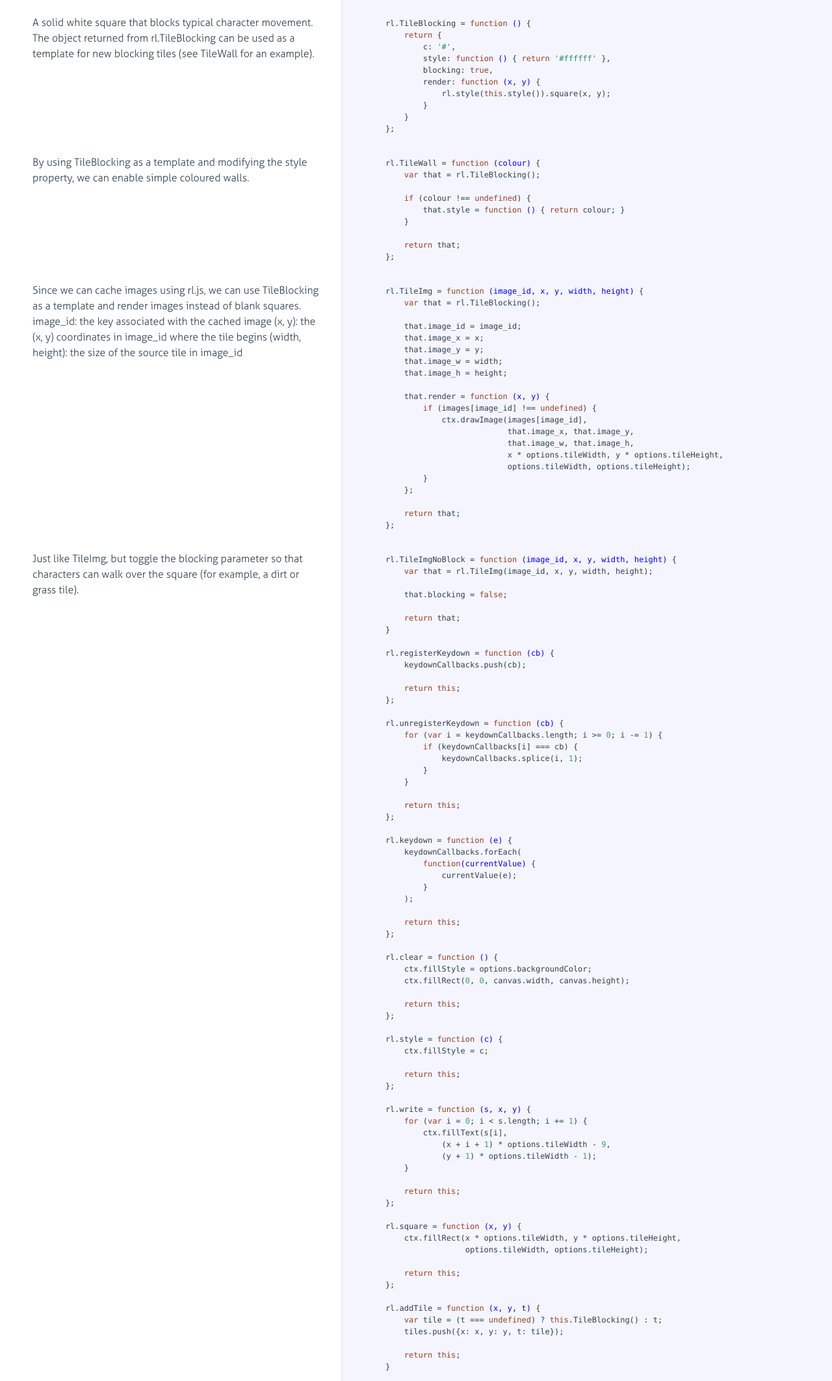
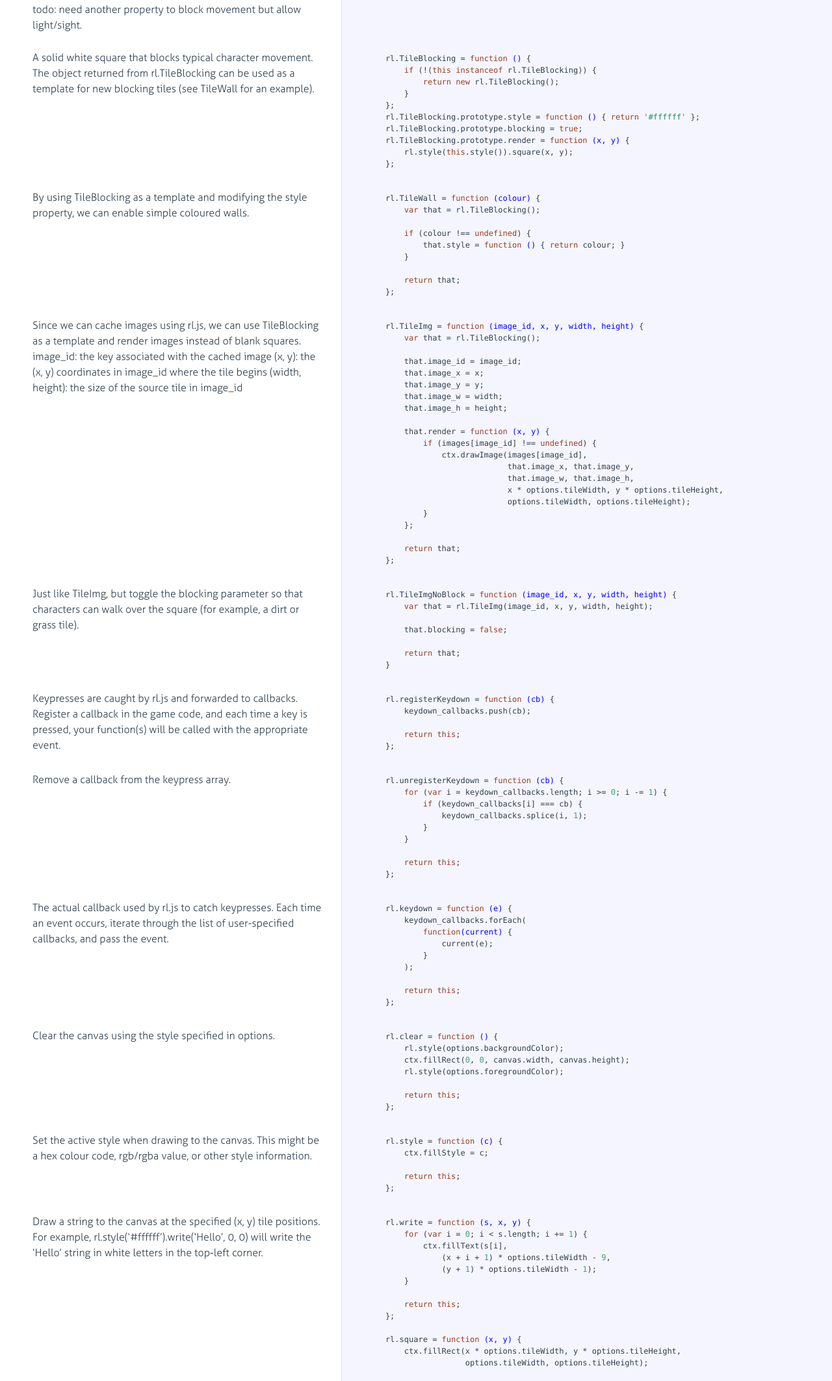
Before and after one commit to scotchfield/rl.js, a plain HTML site: page docs/rl.html in a window 1280 px wide. Shown: the part 675-2800 px from the top of the page at 65% size. Drawn offline with Linux system fonts and the light colour scheme.

Commit message:
Update comments, use rl.style instead of canvas, update docco

```diff
--- a/docs/rl.html
+++ b/docs/rl.html
@@ -37,7 +37,9 @@
 
     <span class="hljs-keyword">var</span> rl = {}, tiles = [],
         canvas = <span class="hljs-literal">false</span>, ctx = <span class="hljs-literal">false</span>,
-        keydownCallbacks = [],
+        keydown_callbacks = [],
+        tiles_index = {},
+        blocking = {},
 
     images = {},</pre></div></div>
 
@@ -62,6 +64,7 @@ the tile size, and so on. The defaults are listed here.</p>
         tileWidth: <span class="hljs-number">24</span>,
         tileHeight: <span class="hljs-number">24</span>,
         backgroundColor: <span class="hljs-string">'#000000'</span>,
+        foregroundColor: <span class="hljs-string">'#ffffff'</span>,
         font: <span class="hljs-string">'20pt monospace'</span>,
         fontFillStyle: <span class="hljs-string">'#ffffff'</span>,
         textAlign: <span class="hljs-string">'center'</span>,
@@ -112,14 +115,14 @@ for new blocking tiles (see TileWall for an example).</p>
             </div>
 
             <div class="content"><div class='highlight'><pre>    rl.TileBlocking = <span class="hljs-function"><span class="hljs-keyword">function</span> <span class="hljs-params">()</span> </span>{
-        <span class="hljs-keyword">return</span> {
-            c: <span class="hljs-string">'#'</span>,
-            style: <span class="hljs-function"><span class="hljs-keyword">function</span> <span class="hljs-params">()</span> </span>{ <span class="hljs-keyword">return</span> <span class="hljs-string">'#ffffff'</span> },
-            blocking: <span class="hljs-literal">true</span>,
-            render: <span class="hljs-function"><span class="hljs-keyword">function</span> <span class="hljs-params">(x, y)</span> </span>{
-                rl.style(<span class="hljs-keyword">this</span>.style()).square(x, y);
-            }
+        <span class="hljs-keyword">if</span> (!(<span class="hljs-keyword">this</span> <span class="hljs-keyword">instanceof</span> rl.TileBlocking)) {
+            <span class="hljs-keyword">return</span> <span class="hljs-keyword">new</span> rl.TileBlocking();
         }
+    };
+    rl.TileBlocking.prototype.style = <span class="hljs-function"><span class="hljs-keyword">function</span> <span class="hljs-params">()</span> </span>{ <span class="hljs-keyword">return</span> <span class="hljs-string">'#ffffff'</span> };
+    rl.TileBlocking.prototype.blocking = <span class="hljs-literal">true</span>;
+    rl.TileBlocking.prototype.render = <span class="hljs-function"><span class="hljs-keyword">function</span> <span class="hljs-params">(x, y)</span> </span>{
+        rl.style(<span class="hljs-keyword">this</span>.style()).square(x, y);
     };</pre></div></div>
 
         </li>
@@ -205,48 +208,134 @@ characters can walk over the square (for example, a dirt or grass tile).</p>
         that.blocking = <span class="hljs-literal">false</span>;
 
         <span class="hljs-keyword">return</span> that;
-    }
+    }</pre></div></div>
 
-    rl.registerKeydown = <span class="hljs-function"><span class="hljs-keyword">function</span> <span class="hljs-params">(cb)</span> </span>{
-        keydownCallbacks.push(cb);
+        </li>
+
+
+        <li id="section-9">
+            <div class="annotation">
+
+              <div class="pilwrap ">
+                <a class="pilcrow" href="#section-9">&#182;</a>
+              </div>
+              <p>Keypresses are caught by rl.js and forwarded to callbacks. Register
+a callback in the game code, and each time a key is pressed, your
+function(s) will be called with the appropriate event.</p>
+
+            </div>
+
+            <div class="content"><div class='highlight'><pre>    rl.registerKeydown = <span class="hljs-function"><span class="hljs-keyword">function</span> <span class="hljs-params">(cb)</span> </span>{
+        keydown_callbacks.push(cb);
 
         <span class="hljs-keyword">return</span> <span class="hljs-keyword">this</span>;
-    };
+    };</pre></div></div>
 
-    rl.unregisterKeydown = <span class="hljs-function"><span class="hljs-keyword">function</span> <span class="hljs-params">(cb)</span> </span>{
-        <span class="hljs-keyword">for</span> (<span class="hljs-keyword">var</span> i = keydownCallbacks.length; i &gt;= <span class="hljs-number">0</span>; i -= <span class="hljs-number">1</span>) {
-            <span class="hljs-keyword">if</span> (keydownCallbacks[i] === cb) {
-                keydownCallbacks.splice(i, <span class="hljs-number">1</span>);
+        </li>
+
+
+        <li id="section-10">
+            <div class="annotation">
+
+              <div class="pilwrap ">
+                <a class="pilcrow" href="#section-10">&#182;</a>
+              </div>
+              <p>Remove a callback from the keypress array.</p>
+
+            </div>
+
+            <div class="content"><div class='highlight'><pre>    rl.unregisterKeydown = <span class="hljs-function"><span class="hljs-keyword">function</span> <span class="hljs-params">(cb)</span> </span>{
+        <span class="hljs-keyword">for</span> (<span class="hljs-keyword">var</span> i = keydown_callbacks.length; i &gt;= <span class="hljs-number">0</span>; i -= <span class="hljs-number">1</span>) {
+            <span class="hljs-keyword">if</span> (keydown_callbacks[i] === cb) {
+                keydown_callbacks.splice(i, <span class="hljs-number">1</span>);
             }
         }
 
         <span class="hljs-keyword">return</span> <span class="hljs-keyword">this</span>;
-    };
+    };</pre></div></div>
 
-    rl.keydown = <span class="hljs-function"><span class="hljs-keyword">function</span> <span class="hljs-params">(e)</span> </span>{
-        keydownCallbacks.forEach(
-            <span class="hljs-function"><span class="hljs-keyword">function</span><span class="hljs-params">(currentValue)</span> </span>{
-                currentValue(e);
+        </li>
+
+
+        <li id="section-11">
+            <div class="annotation">
+
+              <div class="pilwrap ">
+                <a class="pilcrow" href="#section-11">&#182;</a>
+              </div>
+              <p>The actual callback used by rl.js to catch keypresses. Each time an
+event occurs, iterate through the list of user-specified callbacks,
+and pass the event.</p>
+
+            </div>
+
+            <div class="content"><div class='highlight'><pre>    rl.keydown = <span class="hljs-function"><span class="hljs-keyword">function</span> <span class="hljs-params">(e)</span> </span>{
+        keydown_callbacks.forEach(
+            <span class="hljs-function"><span class="hljs-keyword">function</span><span class="hljs-params">(current)</span> </span>{
+                current(e);
             }
         );
 
         <span class="hljs-keyword">return</span> <span class="hljs-keyword">this</span>;
-    };
+    };</pre></div></div>
 
-    rl.clear = <span class="hljs-function"><span class="hljs-keyword">function</span> <span class="hljs-params">()</span> </span>{
-        ctx.fillStyle = options.backgroundColor;
+        </li>
+
+
+        <li id="section-12">
+            <div class="annotation">
+
+              <div class="pilwrap ">
+                <a class="pilcrow" href="#section-12">&#182;</a>
+              </div>
+              <p>Clear the canvas using the style specified in options.</p>
+
+            </div>
+
+            <div class="content"><div class='highlight'><pre>    rl.clear = <span class="hljs-function"><span class="hljs-keyword">function</span> <span class="hljs-params">()</span> </span>{
+        rl.style(options.backgroundColor);
         ctx.fillRect(<span class="hljs-number">0</span>, <span class="hljs-number">0</span>, canvas.width, canvas.height);
+        rl.style(options.foregroundColor);
 
         <span class="hljs-keyword">return</span> <span class="hljs-keyword">this</span>;
-    };
+    };</pre></div></div>
 
-    rl.style = <span class="hljs-function"><span class="hljs-keyword">function</span> <span class="hljs-params">(c)</span> </span>{
+        </li>
+
+
+        <li id="section-13">
+            <div class="annotation">
+
+              <div class="pilwrap ">
+                <a class="pilcrow" href="#section-13">&#182;</a>
+              </div>
+              <p>Set the active style when drawing to the canvas. This might be a
+hex colour code, rgb/rgba value, or other style information.</p>
+
+            </div>
+
+            <div class="content"><div class='highlight'><pre>    rl.style = <span class="hljs-function"><span class="hljs-keyword">function</span> <span class="hljs-params">(c)</span> </span>{
         ctx.fillStyle = c;
 
         <span class="hljs-keyword">return</span> <span class="hljs-keyword">this</span>;
-    };
+    };</pre></div></div>
 
-    rl.write = <span class="hljs-function"><span class="hljs-keyword">function</span> <span class="hljs-params">(s, x, y)</span> </span>{
+        </li>
+
+
+        <li id="section-14">
+            <div class="annotation">
+
+              <div class="pilwrap ">
+                <a class="pilcrow" href="#section-14">&#182;</a>
+              </div>
+              <p>Draw a string to the canvas at the specified (x, y) tile positions.
+For example, rl.style(‘#ffffff’).write(‘Hello’, 0, 0) will write the
+‘Hello’ string in white letters in the top-left corner.</p>
+
+            </div>
+
+            <div class="content"><div class='highlight'><pre>    rl.write = <span class="hljs-function"><span class="hljs-keyword">function</span> <span class="hljs-params">(s, x, y)</span> </span>{
         <span class="hljs-keyword">for</span> (<span class="hljs-keyword">var</span> i = <span class="hljs-number">0</span>; i &lt; s.length; i += <span class="hljs-number">1</span>) {
             ctx.fillText(s[i],
                 (x + i + <span class="hljs-number">1</span>) * options.tileWidth - <span class="hljs-number">9</span>,
@@ -313,11 +402,11 @@ characters can walk over the square (for example, a dirt or grass tile).</p>
         </li>
 
 
-        <li id="section-9">
+        <li id="section-15">
             <div class="annotation">
 
               <div class="pilwrap ">
-                <a class="pilcrow" href="#section-9">&#182;</a>
+                <a class="pilcrow" href="#section-15">&#182;</a>
               </div>
               <p>Render any tiles that we’re storing to the canvas.
 x and y represent the top-left corner of the screen.</p>
@@ -325,14 +414,12 @@ x and y represent the top-left corner of the screen.</p>
             </div>
 
             <div class="content"><div class='highlight'><pre>    rl.render = <span class="hljs-function"><span class="hljs-keyword">function</span> <span class="hljs-params">(x, y)</span> </span>{
-        tiles.forEach(
-            <span class="hljs-function"><span class="hljs-keyword">function</span><span class="hljs-params">(t)</span> </span>{
-                <span class="hljs-keyword">if</span> (t.x &gt;= x &amp;&amp; t.x &lt; x + options.width &amp;&amp;
-                        t.y &gt;= y &amp;&amp; t.y &lt; y + options.height) {
-                    t.t.render(t.x - x, t.y - y);
-                }
+        tiles.forEach(<span class="hljs-function"><span class="hljs-keyword">function</span> <span class="hljs-params">(t)</span> </span>{
+            <span class="hljs-keyword">if</span> (t.x &gt;= x &amp;&amp; t.x &lt; x + options.width &amp;&amp;
+                    t.y &gt;= y &amp;&amp; t.y &lt; y + options.height) {
+                t.t.render(t.x - x, t.y - y);
             }
-        );
+        });
 
         <span class="hljs-keyword">return</span> <span class="hljs-keyword">this</span>;
     };
@@ -358,6 +445,31 @@ x and y represent the top-left corner of the screen.</p>
         <span class="hljs-keyword">return</span> <span class="hljs-keyword">this</span>;
     };
 
+    rl.updateBlocking = <span class="hljs-function"><span class="hljs-keyword">function</span> <span class="hljs-params">()</span> </span>{
+        blocking = {};
+
+        tiles.forEach(<span class="hljs-function"><span class="hljs-keyword">function</span> <span class="hljs-params">(t)</span> </span>{
+            <span class="hljs-keyword">if</span> (t.t.blocking === <span class="hljs-literal">true</span>) {
+                blocking[t.x] = blocking[t.x] || {};
+                blocking[t.x][t.y] = <span class="hljs-literal">true</span>;
+            }
+        });
+
+        <span class="hljs-keyword">return</span> <span class="hljs-keyword">this</span>;
+    }
+
+    rl.updateTilesIndex = <span class="hljs-function"><span class="hljs-keyword">function</span> <span class="hljs-params">()</span> </span>{
+        tiles_index = {};
+
+        tiles.forEach(<span class="hljs-function"><span class="hljs-keyword">function</span> <span class="hljs-params">(t)</span> </span>{
+            tiles_index[t.x] = tiles_index[t.x] || {}
+            tiles_index[t.x][t.y] = tiles_index[t.x][t.y] || [];
+            tiles_index[t.x][t.y].push(t.t);
+        });
+
+        <span class="hljs-keyword">return</span> <span class="hljs-keyword">this</span>;
+    }
+
     <span class="hljs-built_in">window</span>.addEventListener(<span class="hljs-string">'keydown'</span>, rl.keydown);
 
     <span class="hljs-keyword">return</span> rl;
```
Also changed, not shown: src/rl.js (+15 -2 lines).
